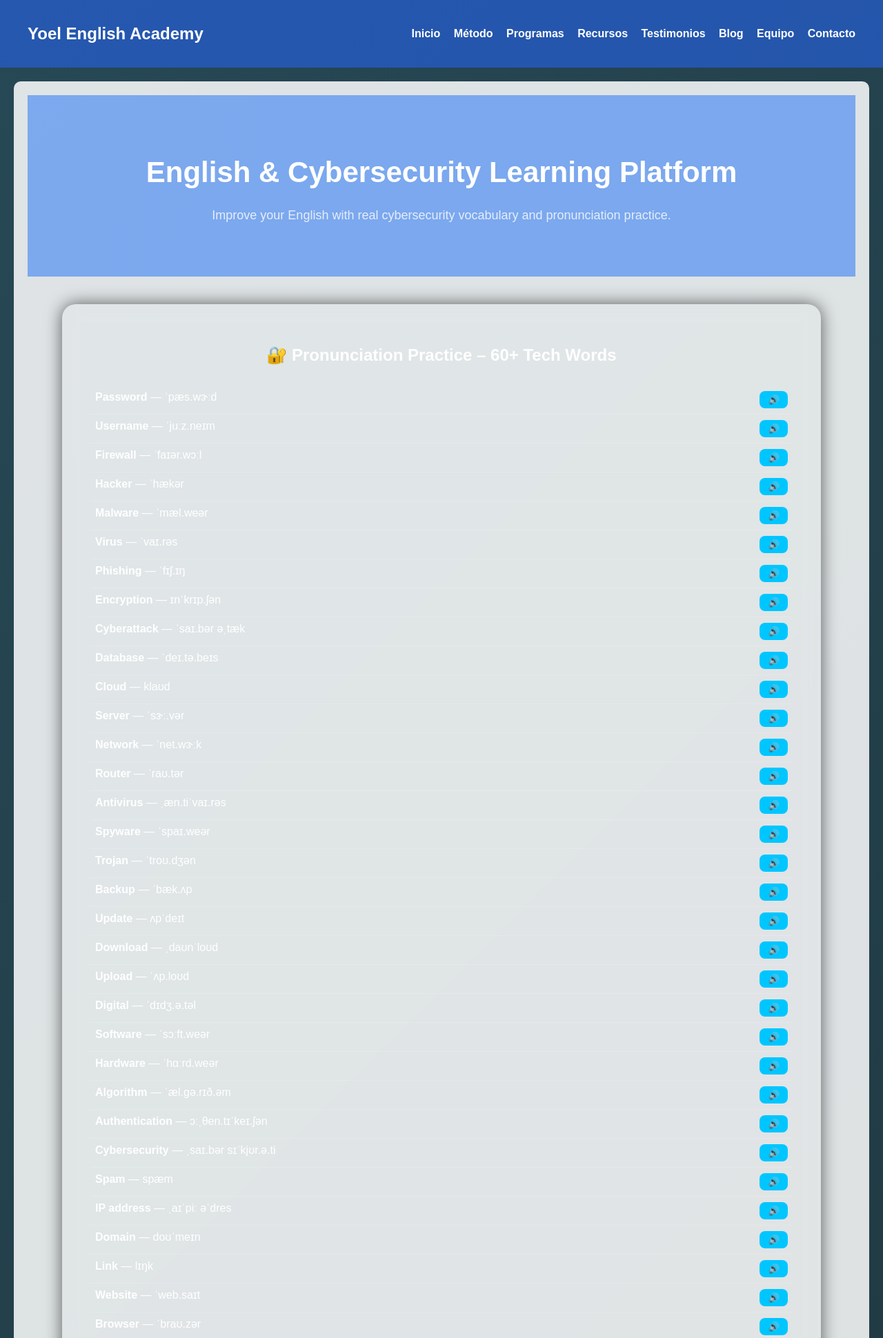
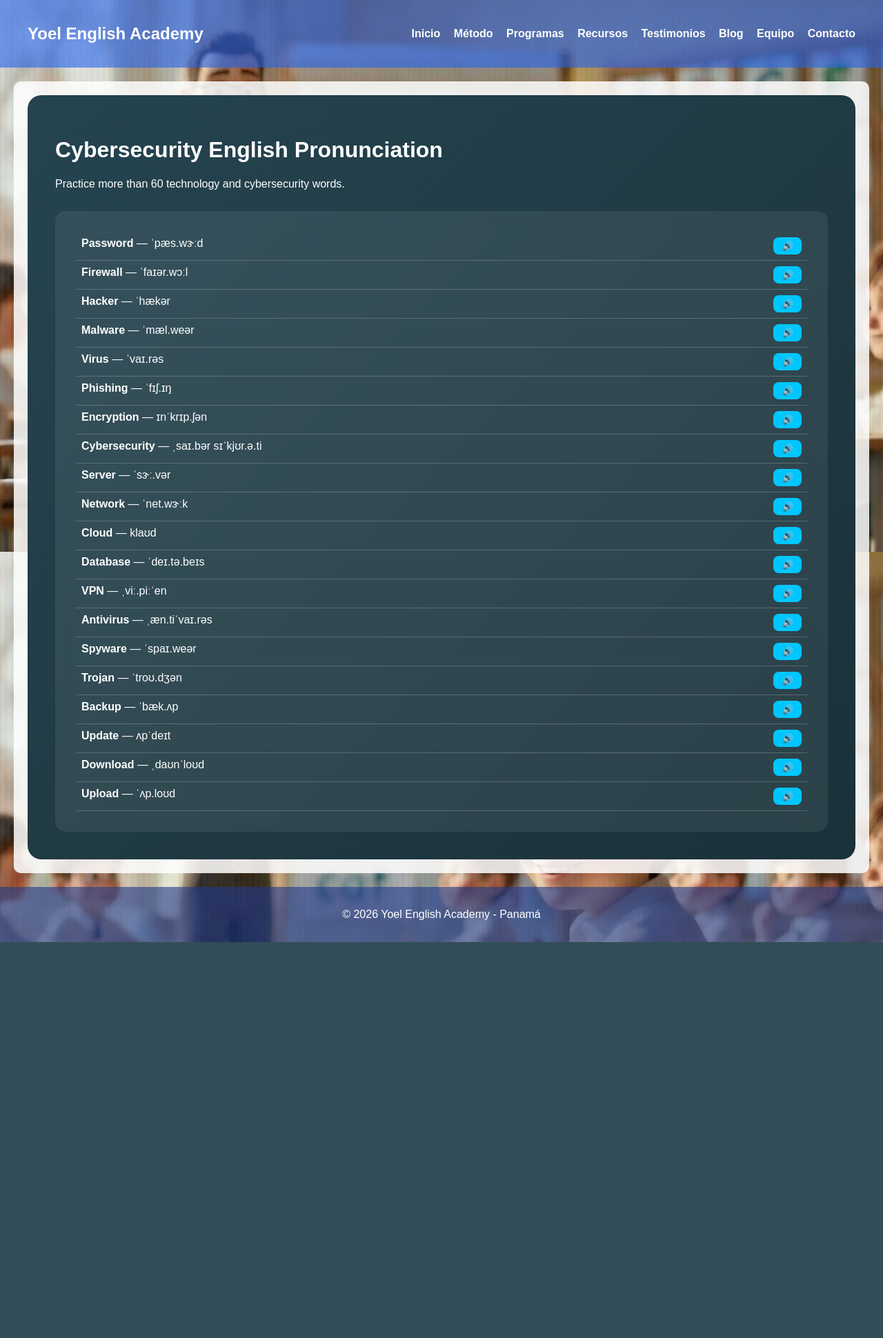
Before and after one commit to palaciojoel395-coder/ingles_web, a Flask app: page / in a window 1280 px wide. Shown: the top 1940 px of the page at 69% size. After the commit the page ends 1366 px from the top, so only its background shows below. Run offline with Flask 3, Linux system fonts and the light colour scheme.

Commit message:
Fix pronunciacion visible

```diff
--- a/templates/index.html
+++ b/templates/index.html
@@ -1,14 +1,16 @@
- {% extends "base.html" %}
+{% extends "base.html" %}
 
 {% block content %}
 
 <style>
 
-/* Fondo animado */
-body {
+/* Sección con fondo animado independiente */
+.pronunciation-wrapper {
+    padding: 40px;
+    border-radius: 20px;
     background: linear-gradient(-45deg, #0f2027, #203a43, #2c5364, #1c1c1c);
     background-size: 400% 400%;
-    animation: gradientMove 15s ease infinite;
+    animation: gradientMove 12s ease infinite;
     color: white;
 }
 
@@ -18,42 +20,19 @@ body {
     100% {background-position: 0% 50%;}
 }
 
-/* Hero */
-.hero {
-    text-align: center;
-    padding: 60px 20px;
-}
-
-.hero h1 {
-    font-size: 42px;
-}
-
-.hero p {
-    font-size: 18px;
-    opacity: 0.8;
-}
-
-/* Tarjeta tipo glass */
-.pronunciation-section {
-    margin: 40px auto;
-    padding: 40px;
-    width: 85%;
-    border-radius: 20px;
+.pronunciation-card {
+    margin-top: 30px;
+    padding: 30px;
+    border-radius: 15px;
     background: rgba(255,255,255,0.08);
-    backdrop-filter: blur(12px);
-    box-shadow: 0 0 25px rgba(0,0,0,0.6);
-}
-
-.pronunciation-section h2 {
-    text-align: center;
-    margin-bottom: 30px;
+    backdrop-filter: blur(10px);
 }
 
 .word {
     display: flex;
     justify-content: space-between;
     padding: 8px;
-    border-bottom: 1px solid rgba(255,255,255,0.15);
+    border-bottom: 1px solid rgba(255,255,255,0.2);
 }
 
 .word button {
@@ -71,79 +50,40 @@ body {
 
 </style>
 
-<div class="hero">
-    <h1>English & Cybersecurity Learning Platform</h1>
-    <p>Improve your English with real cybersecurity vocabulary and pronunciation practice.</p>
+<div class="pronunciation-wrapper">
+
+    <h1>Cybersecurity English Pronunciation</h1>
+    <p>Practice more than 60 technology and cybersecurity words.</p>
+
+    <div class="pronunciation-card">
+        <div id="wordList"></div>
+    </div>
+
 </div>
-
-<section class="pronunciation-section">
-    <h2>🔐 Pronunciation Practice – 60+ Tech Words</h2>
-    <div id="wordList"></div>
-</section>
 
 <script>
 
 const words = [
 ["Password","ˈpæs.wɝːd"],
-["Username","ˈjuːz.neɪm"],
 ["Firewall","ˈfaɪər.wɔːl"],
 ["Hacker","ˈhækər"],
 ["Malware","ˈmæl.weər"],
 ["Virus","ˈvaɪ.rəs"],
 ["Phishing","ˈfɪʃ.ɪŋ"],
 ["Encryption","ɪnˈkrɪp.ʃən"],
-["Cyberattack","ˈsaɪ.bər əˌtæk"],
-["Database","ˈdeɪ.tə.beɪs"],
-["Cloud","klaʊd"],
+["Cybersecurity","ˌsaɪ.bər sɪˈkjʊr.ə.ti"],
 ["Server","ˈsɝː.vər"],
 ["Network","ˈnet.wɝːk"],
-["Router","ˈraʊ.tər"],
+["Cloud","klaʊd"],
+["Database","ˈdeɪ.tə.beɪs"],
+["VPN","ˌviː.piːˈen"],
 ["Antivirus","ˌæn.tiˈvaɪ.rəs"],
 ["Spyware","ˈspaɪ.weər"],
 ["Trojan","ˈtroʊ.dʒən"],
 ["Backup","ˈbæk.ʌp"],
 ["Update","ʌpˈdeɪt"],
 ["Download","ˌdaʊnˈloʊd"],
-["Upload","ˈʌp.loʊd"],
-["Digital","ˈdɪdʒ.ə.təl"],
-["Software","ˈsɔːft.weər"],
-["Hardware","ˈhɑːrd.weər"],
-["Algorithm","ˈæl.ɡə.rɪð.əm"],
-["Authentication","ɔːˌθen.tɪˈkeɪ.ʃən"],
-["Cybersecurity","ˌsaɪ.bər sɪˈkjʊr.ə.ti"],
-["Spam","spæm"],
-["IP address","ˌaɪˈpiː əˈdres"],
-["Domain","doʊˈmeɪn"],
-["Link","lɪŋk"],
-["Website","ˈweb.saɪt"],
-["Browser","ˈbraʊ.zər"],
-["Cookie","ˈkʊk.i"],
-["VPN","ˌviː.piːˈen"],
-["WiFi","ˈwaɪ.faɪ"],
-["Bluetooth","ˈbluː.tuːθ"],
-["Monitor","ˈmɒn.ɪ.tər"],
-["Keyboard","ˈkiː.bɔːrd"],
-["Mouse","maʊs"],
-["Screen","skriːn"],
-["Email","ˈiː.meɪl"],
-["Attachment","əˈtætʃ.mənt"],
-["Folder","ˈfoʊl.dər"],
-["File","faɪl"],
-["Cybercrime","ˈsaɪ.bər kraɪm"],
-["Bot","bɒt"],
-["Blockchain","ˈblɒk.tʃeɪn"],
-["AI","ˌeɪˈaɪ"],
-["Robot","ˈroʊ.bɒt"],
-["Data","ˈdeɪ.tə"],
-["Code","koʊd"],
-["Program","ˈproʊ.ɡræm"],
-["Developer","dɪˈvel.ə.pər"],
-["System","ˈsɪs.təm"],
-["Access","ˈæk.ses"],
-["Security","sɪˈkjʊr.ə.ti"],
-["Threat","θret"],
-["Risk","rɪsk"],
-["Protection","prəˈtek.ʃən"]
+["Upload","ˈʌp.loʊd"]
 ];
 
 const container = document.getElementById("wordList");
```
